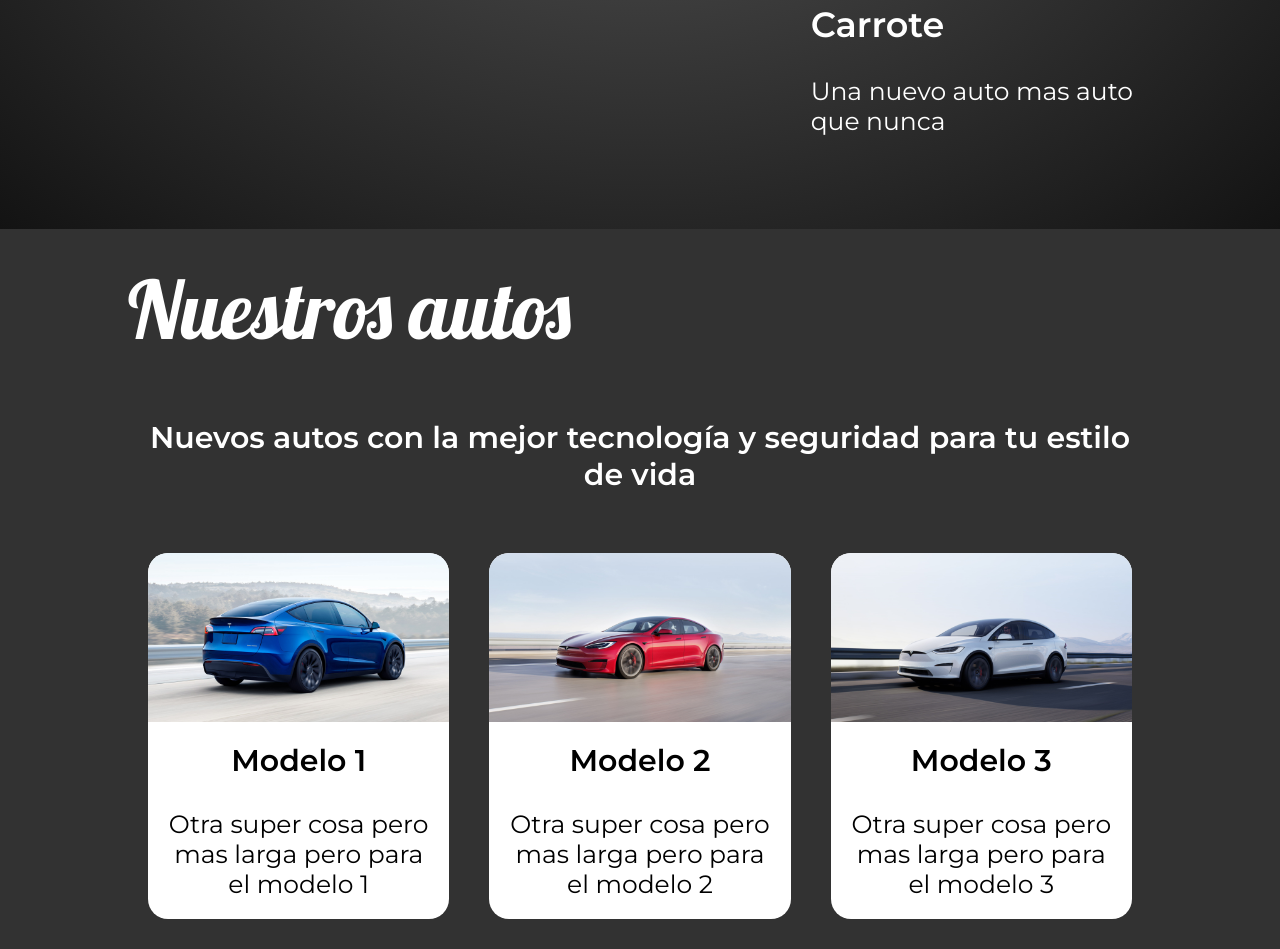
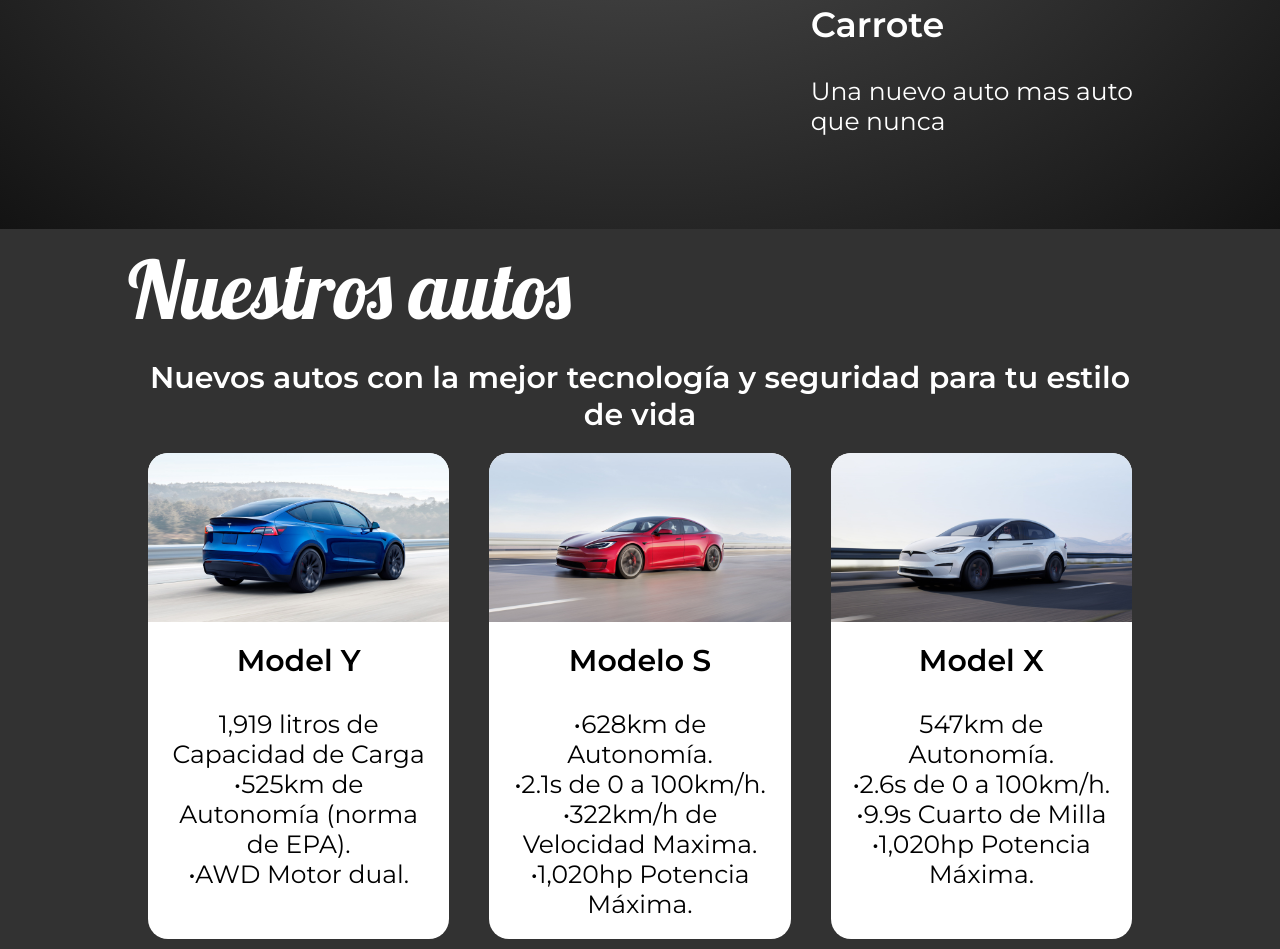
Before and after one commit to xime-rom912/Proyecto2, a plain HTML site: page WWW/index.html in a window 1280 px wide. Shown: the part 768-1717 px from the top of the page. Drawn offline with Linux system fonts and the light colour scheme.

Commit message:
Utilice una extension (prettier) para que se alinearan todas las lineas bien y cambie descripcion de modelos en la pagina principal.

```diff
--- a/WWW/index.html
+++ b/WWW/index.html
@@ -38,18 +38,18 @@
                     <div class="cards">
                         <div class="card">
                             <img src="./images/modelo1P.jpeg" alt="">
-                            <h4>Modelo 1</h4>
-                            <p>Otra super cosa pero mas larga pero para el modelo 1</p>
+                            <h4>Model Y</h4>
+                            <p>1,919 litros de Capacidad de Carga<br>•525km de Autonomía (norma de EPA).<br>•AWD Motor dual.</p>
                         </div>
                         <div class="card">
                             <img src="./images/modelo2P.jpeg" alt="">
-                            <h4>Modelo 2</h4>
-                            <p>Otra super cosa pero mas larga pero para el modelo 2</p>
+                            <h4>Modelo S</h4>
+                            <p>•628km de Autonomía.<br>•2.1s de 0 a 100km/h.<br>•322km/h de Velocidad Maxima.<br>•1,020hp Potencia Máxima.</p>
                         </div>
                         <div class="card">
                             <img src="./images/modelo3P.jpeg" alt="">
-                            <h4>Modelo 3</h4>
-                            <p>Otra super cosa pero mas larga pero para el modelo 3</p>
+                            <h4>Model X</h4>
+                            <p>547km de Autonomía.<br>•2.6s de 0 a 100km/h.<br>•9.9s Cuarto de Milla<br>•1,020hp Potencia Máxima.</p>
                         </div>
                     </div>
                 </section>
```
